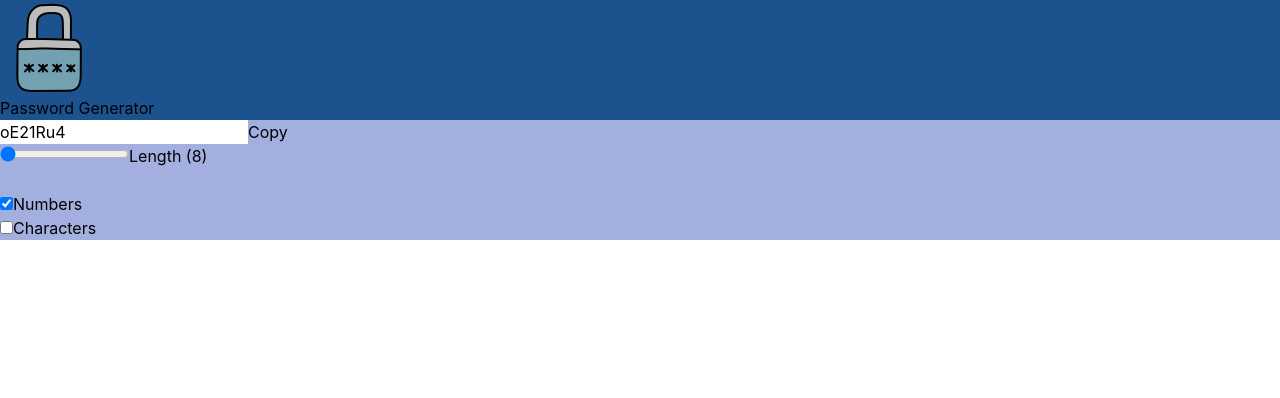
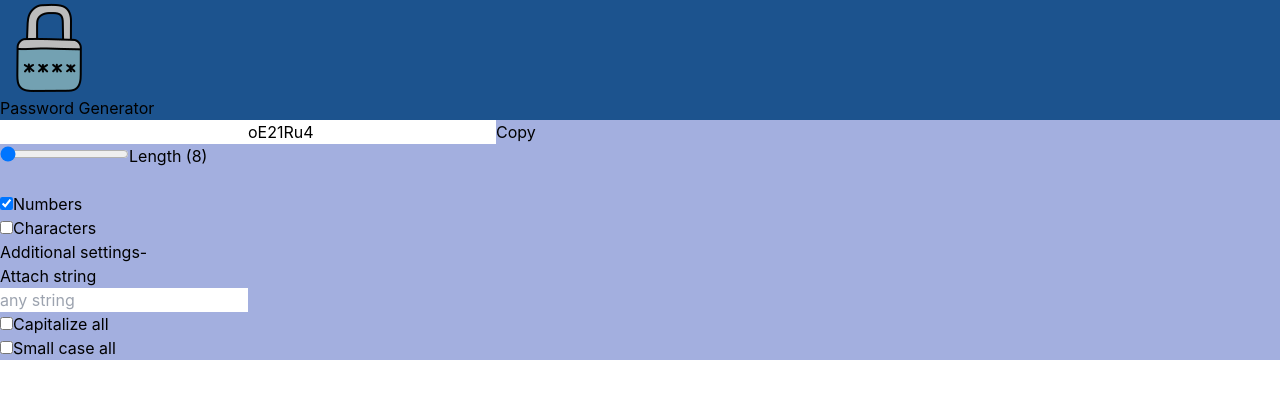
Before and after one commit to krishkhare049/Password-Generator, a React (Vite) app: page / in a window 1280 px wide. Shown: the top 398 px of the page. Built offline with nearby package versions, Linux system fonts and the light colour scheme.

Commit message:
fifth commit

```diff
--- a/package.json
+++ b/package.json
@@ -11,7 +11,8 @@
   },
   "dependencies": {
     "react": "^18.3.1",
-    "react-dom": "^18.3.1"
+    "react-dom": "^18.3.1",
+    "sweetalert2": "^11.12.2"
   },
   "devDependencies": {
     "@types/react": "^18.3.3",
--- a/src/App.jsx
+++ b/src/App.jsx
@@ -1,6 +1,7 @@
 import { useState, useCallback, useEffect, useRef } from "react";
 // import "./App.css";
 import password_icon from "./assets/password_icon.png";
+import Swal from "sweetalert2";
 
 function App() {
   const [length, setLength] = useState(8);
@@ -8,6 +9,11 @@ function App() {
   const [isCharAllowed, setCharAllowed] = useState(false);
 
   const [password, setPassword] = useState("");
+
+  const [attach_str, setAttachStr] = useState("");
+
+  const [isCapitalizeAllowed, setCapitalizeAllowed] = useState(false);
+  const [isSmallCaseAllowed, setSmallCaseAllowed] = useState(false);
 
   const generate_passowrd = useCallback(() => {
     console.log("New password generated!");
@@ -18,7 +24,20 @@ function App() {
       str += "1234567890";
     }
     if (isCharAllowed) {
-      str += "@#$%^&*_|?/";
+      str += "+-@#$%^&*_|?/!.,;:";
+    }
+
+    if (isCapitalizeAllowed) {
+      str = str.replace("abcdefghijklmnopqrstuvxyz", "");
+      setAttachStr(attach_str.toUpperCase());
+    }
+    if (isSmallCaseAllowed) {
+      str = str.replace("ABCDEFGHIJKLMNOPQRSTUVWXYZ", "");
+      setAttachStr(attach_str.toLowerCase());
+    }
+
+    if (isCharAllowed) {
+      str += "+-@#$%^&*_|?/!.,;:";
     }
 
     for (let i = 0; i < length; i++) {
@@ -27,42 +46,86 @@ function App() {
       pass += str.charAt(char);
     }
 
+    // setPassword(pass);
+
+    // Attach string-
+    // setPassword(attach_str + pass);
     setPassword(pass);
-  }, [length, isNumAllowed, isCharAllowed, setPassword]);
+  }, [
+    length,
+    isNumAllowed,
+    isCharAllowed,
+    attach_str,
+    isCapitalizeAllowed,
+    isSmallCaseAllowed,
+    setPassword,
+  ]);
 
   useEffect(() => {
     generate_passowrd();
-  }, [length, isNumAllowed, isCharAllowed, generate_passowrd]);
+  }, [
+    length,
+    isNumAllowed,
+    isCharAllowed,
+    attach_str,
+    isCapitalizeAllowed,
+    isSmallCaseAllowed,
+    generate_passowrd,
+  ]);
 
   const pass_Ref = useRef(null);
+
+  const capital_Ref = useRef(null);
+  const small_Ref = useRef(null);
+  const attachedPassRef = useRef(null);
 
   // Copy password to clipboard-
   const copy_Pass_to_clipboard = () => {
     pass_Ref.current?.select(); // selecting optionally
     // pass_Ref.current?.setSelectionRange(0,20)
+    // attachedPassRef.current?.select();
+
+    console.log(attach_str + password);
+    let total_pass = attach_str + password;
 
     console.log("Copied to clipboard!");
-    window.navigator.clipboard.writeText(password);
+    // window.navigator.clipboard.writeText(password);
+    window.navigator.clipboard.writeText(total_pass);
+
+    Swal.fire({
+      title: "Password copied!",
+      text: "Your password is { " + total_pass + "}",
+      icon: "success",
+      confirmButtonText: "Cool",
+    });
   };
 
   return (
     <>
-      <div
-        style={{ backgroundColor: "#1C538E" }}
-        className="w-full h-screen p-5 flex justify-center flex-col items-center"
-      >
+      <div style={{ backgroundColor: "#1C538E" }} className="w-full h-screen">
+        <div className="flex flex-col items-center p-5">
           <img src={password_icon} alt="" className="w-24" />
           <h1 className=" rounded-xl p-2 m-5 left-12 static text-center text-4xl font-bold text-white">
             Password Generator
           </h1>
           <div
-          className="h-48 w-full max-w-xl mx-auto rounded-xl flex justify-center items-center flex-col flex-wrap"
+            className="h-auto w-full max-w-xl mx-auto rounded-xl flex justify-center items-center flex-col flex-wrap"
             style={{ backgroundColor: "#a3afdf" }}
           >
             <div className="my-2 flex justify-center items-center w-11/12">
+              {/* <p className="bg-slate-600 text-white rounded-xl py-2 px-2" ref={attachedPassRef}>{attach_str}</p> */}
+
               <input
                 type="text"
-              className="p-2 m-1 h-10 rounded-md rounded-r-none w-11/12 max-w-96 mr-0 text-sm"
+                className="bg-slate-600 text-white rounded-xl py-3 px-2 w-14 text-xs text-center rounded-r-none"
+                value={attach_str}
+                ref={attachedPassRef}
+                readOnly
+              />
+
+              <input
+                type="text"
+                className="p-2 m-1 ml-0 h-10 w-11/12 max-w-96 mr-0 text-sm"
                 value={password}
                 ref={pass_Ref}
                 readOnly
@@ -75,7 +138,7 @@ function App() {
               </button>
             </div>
 
-          <div className="flex justify-evenly flex-wrap">
+            <div className="flex justify-evenly flex-wrap flex-col items-center">
               <div className="flex items-center justify-center flex-wrap">
                 <input
                   type="range"
@@ -93,7 +156,10 @@ function App() {
                 <label htmlFor="len_range" className="text-base mr-3">
                   Length ({length})
                 </label>
-            </div><br />
+              </div>
+              <br />
+
+              <div className="flex my-1">
                 <div className="flex items-center">
                   <input
                     type="checkbox"
@@ -109,6 +175,7 @@ function App() {
                     Numbers
                   </label>
                 </div>
+
                 <div className="flex items-center">
                   <input
                     type="checkbox"
@@ -124,6 +191,82 @@ function App() {
                   </label>
                 </div>
               </div>
+
+              <p className="p-2  mt-3 mb-2 bg-slate-800 text-white rounded-md text-xs">
+                Additional settings-
+              </p>
+              {/* Attach string */}
+              <div className="flex items-center flex-wrap justify-center mb-4">
+                <label
+                  htmlFor="attach_string"
+                  className="text-white bg-blue-700 py-1 px-2 rounded-xl mx-2 text-sm"
+                >
+                  Attach string
+                </label>
+                <br />
+                <input
+                  type="text"
+                  id="attach_string"
+                  placeholder="any string"
+                  value={attach_str}
+                  className="rounded-lg px-2 py-1 m-1 text-cyan-950"
+                  maxLength={8}
+                  onChange={(e) => {
+                    setAttachStr(e.target.value);
+                  }}
+                />
+              </div>
+
+              <div className="flex justify-evenly mb-2">
+                {/* All capital letters */}
+                <div className="flex items-center">
+                  <input
+                    type="checkbox"
+                    name=""
+                    id="caps_check"
+                    className="mr-1"
+                    onChange={() => {
+                      setCapitalizeAllowed((prev) => !prev);
+                      setSmallCaseAllowed(false);
+
+                      console.log(small_Ref.current.checked);
+                      if (small_Ref.current.checked == true) {
+                        small_Ref.current.checked = !small_Ref.current.checked;
+                      }
+                    }}
+                    ref={capital_Ref}
+                  />
+                  <label htmlFor="caps_check" className="text-base mr-3">
+                    Capitalize all
+                  </label>
+                </div>
+
+                {/* All small letters */}
+                <div className="flex items-center">
+                  <input
+                    type="checkbox"
+                    name=""
+                    id="small_check"
+                    className="mr-1"
+                    onChange={() => {
+                      setSmallCaseAllowed((prev) => !prev);
+                      setCapitalizeAllowed(false);
+
+                      console.log(capital_Ref.current.checked);
+                      if (capital_Ref.current.checked == true) {
+                        capital_Ref.current.checked =
+                          !capital_Ref.current.checked;
+                      }
+                    }}
+                    ref={small_Ref}
+                  />
+                  <label htmlFor="small_check" className="text-base mr-3">
+                    Small case all
+                  </label>
+                </div>
+              </div>
+            </div>
+          </div>
         </div>
       </div>
     </>
```
Also changed, not shown: 1 other file (tests, documents, lock files or other folders). Lines whose indentation alone changed are shown as unchanged.
